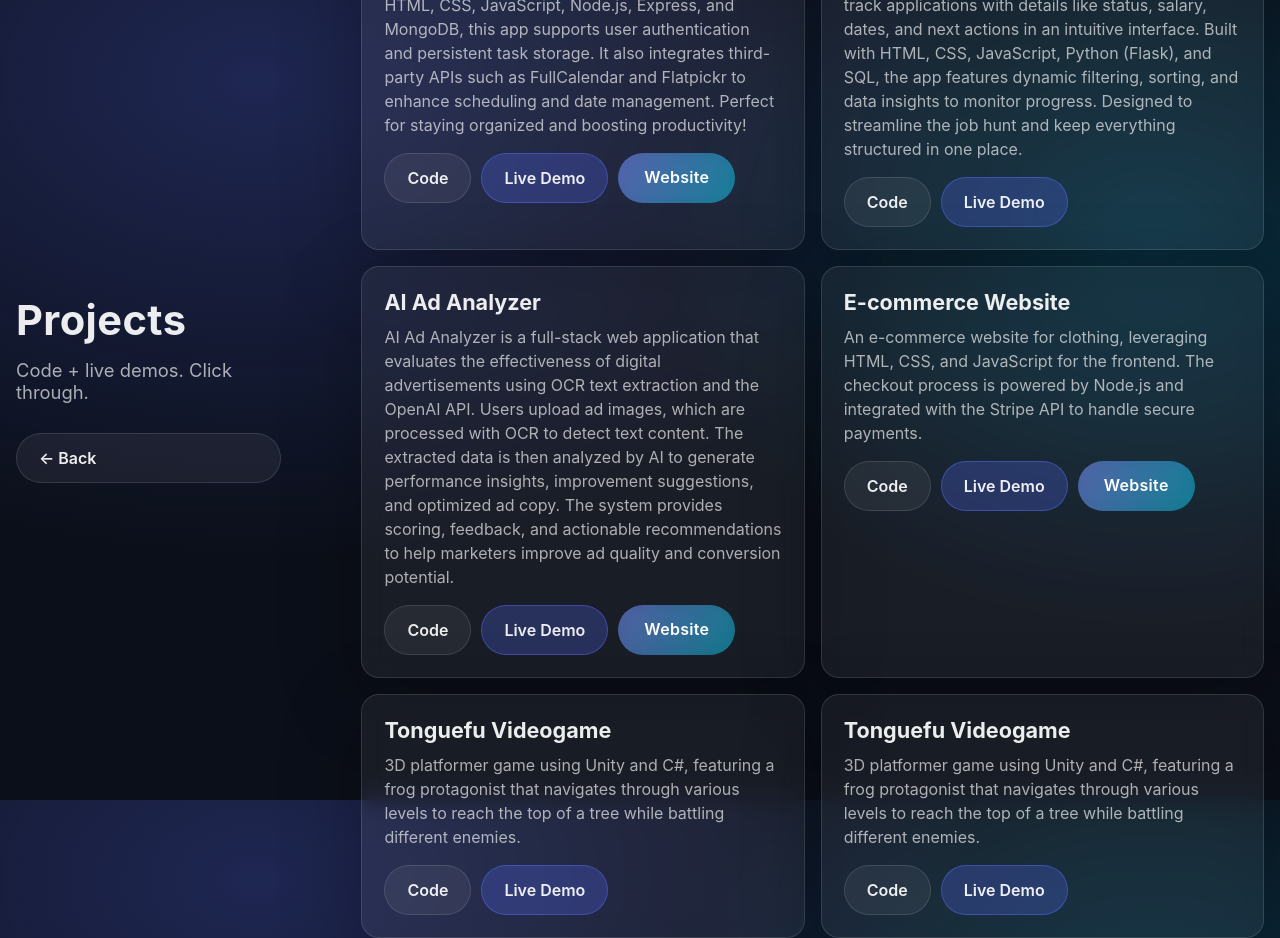
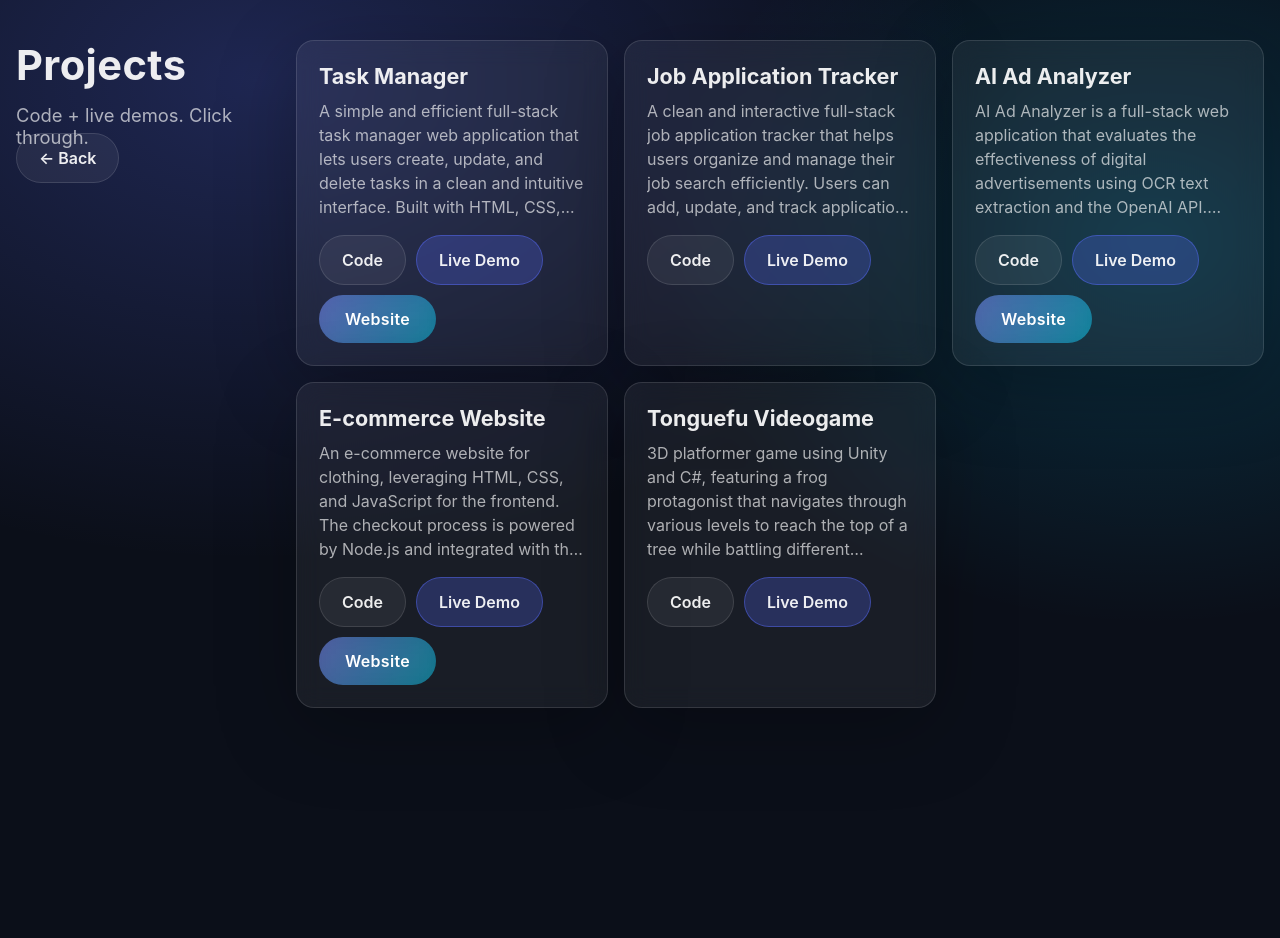
Before and after one commit to miguel23es/Portfolio-Website, a React (Vite) app in the folder portfolio/: page /projects in a window 1280 px wide. After the commit the page ends 800 px from the top, so only its background shows below. Built offline with nearby package versions, Linux system fonts and the light colour scheme.

Commit message:
fix projects

```diff
--- a/portfolio/src/App.css
+++ b/portfolio/src/App.css
@@ -25,12 +25,12 @@ body {
 }
 
 .page {
-  height: 100%;
-  width: 100%;
-  display: flex;
-  align-items: center;
+  min-height: 100vh;
+  height: auto;
+  align-items: flex-start;
   justify-content: center;
   padding: 40px 16px;
+  gap: 40px;
 }
 
 
@@ -117,16 +117,15 @@ body {
 }
 
 .projectsHeader {
-  display: flex;
-  flex-direction: column;
-  margin-right: 80px;
+  flex: 0 0 240px;
+  margin-right: 0;
   margin-bottom: 22px;
 }
 
 .projectsGrid {
-  width: min(1000px, 92vw);
+  width: min(1100px, 100%);
   display: grid;
-  grid-template-columns: repeat(2, minmax(0, 1fr));
+  grid-template-columns: repeat(auto-fit, minmax(280px, 1fr));
   gap: 16px;
 }
 
@@ -148,6 +147,11 @@ body {
   margin: 0 0 16px;
   color: var(--muted);
   line-height: 1.5;
+
+  display: -webkit-box;
+  -webkit-line-clamp: 5;
+  -webkit-box-orient: vertical;
+  overflow: hidden;
 }
 
 .projectLinks {
--- a/portfolio/src/pages/Projects.jsx
+++ b/portfolio/src/pages/Projects.jsx
@@ -62,12 +62,7 @@ export default function Projects() {
       codeUrl: "https://github.com/miguel23es/Tonguefu",
       demoUrl: "https://YOUR_LIVE_DEMO_5",
     },
-    {
-      title: "Tonguefu Videogame",
-      description: "3D platformer game using Unity and C#, featuring a frog protagonist that navigates through various levels to reach the top of a tree while battling different enemies.",
-      codeUrl: "https://github.com/miguel23es/Tonguefu",
-      demoUrl: "https://YOUR_LIVE_DEMO_5",
-    }
+
   ];
 
   return (
```
